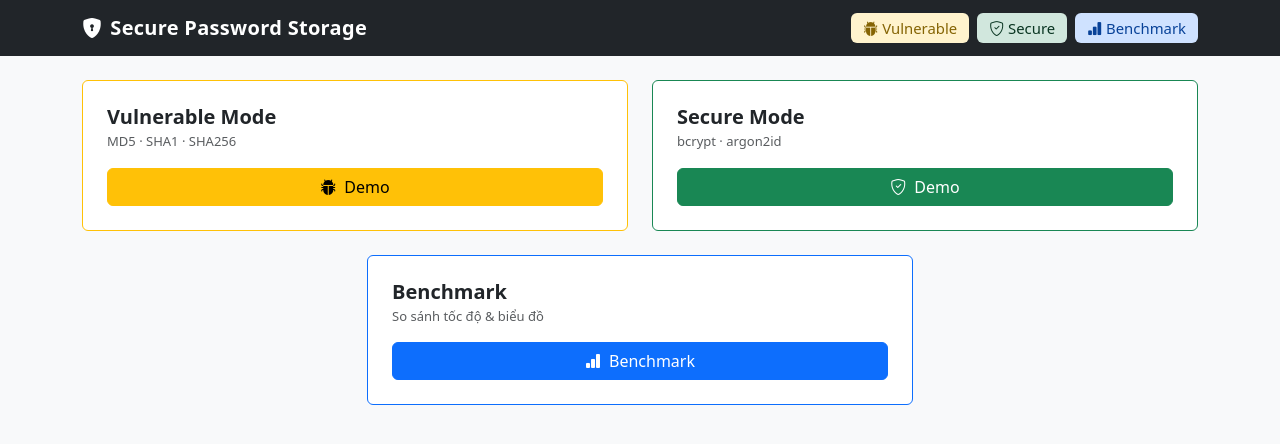
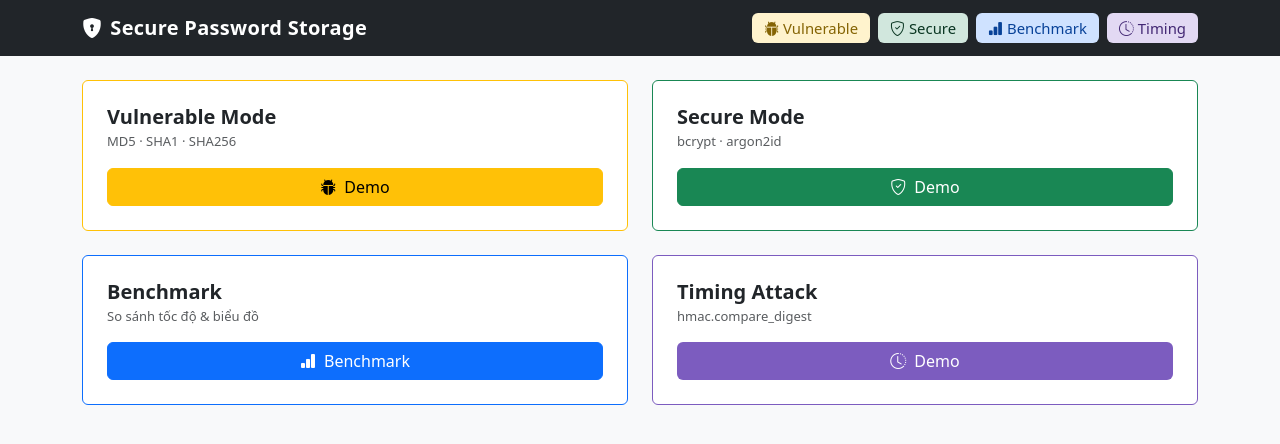
Before and after one commit to Tachibana11111/password_security_demo, a Flask app: page / in a window 1280 px wide. Shown: the top 444 px of the page. Run offline with Flask 3, Linux system fonts and the light colour scheme.

Commit message:
feat: add timing attack entry to navbar and homepage

```diff
--- a/templates/base.html
+++ b/templates/base.html
@@ -12,6 +12,7 @@
     .nav-pill-vuln  { background: #fff3cd; color: #856404 !important; border-radius: 6px; padding: 4px 12px !important; }
     .nav-pill-secure{ background: #d1e7dd; color: #0a3622 !important; border-radius: 6px; padding: 4px 12px !important; }
     .nav-pill-bench { background: #cfe2ff; color: #084298 !important; border-radius: 6px; padding: 4px 12px !important; }
+    .nav-pill-timing{ background: #e2d9f3; color: #432874 !important; border-radius: 6px; padding: 4px 12px !important; }
     .hash-mono    { font-family: monospace; font-size: 0.78rem; word-break: break-all; color: #555; }
     .badge-algo   { font-size: 0.7rem; font-weight: 500; }
     .table th     { font-size: 0.8rem; font-weight: 600; text-transform: uppercase;
@@ -20,6 +21,7 @@
   </style>
 </head>
 <body>
+
 <nav class="navbar navbar-expand-lg navbar-dark bg-dark mb-4">
   <div class="container">
     <a class="navbar-brand" href="/"><i class="bi bi-shield-lock-fill me-2"></i>Secure Password Storage</a>
@@ -41,6 +43,11 @@
         <li class="nav-item">
           <a class="nav-link nav-pill-bench" href="/benchmark">
             <i class="bi bi-bar-chart-fill me-1"></i>Benchmark
+          </a>
+        </li>
+        <li class="nav-item">
+          <a class="nav-link nav-pill-timing" href="/timing">
+            <i class="bi bi-clock-history me-1"></i>Timing
           </a>
         </li>
       </ul>
--- a/templates/index.html
+++ b/templates/index.html
@@ -53,5 +53,21 @@
     </div>
   </div>
 
+  <div class="col-md-6">
+    <div class="card border-purple h-100" style="border-color:#7c5cbf !important">
+      <div class="card-body p-4">
+        <div class="d-flex align-items-center mb-3">
+          <div>
+            <h5 class="mb-0 fw-semibold">Timing Attack</h5>
+            <small class="text-muted">hmac.compare_digest</small>
+          </div>
+        </div>
+        <a href="/timing" class="btn w-100" style="background:#7c5cbf;color:#fff">
+          <i class="bi bi-clock-history me-2"></i>Demo
+        </a>
+      </div>
+    </div>
+  </div>
+
 </div>
 {% endblock %}
```
